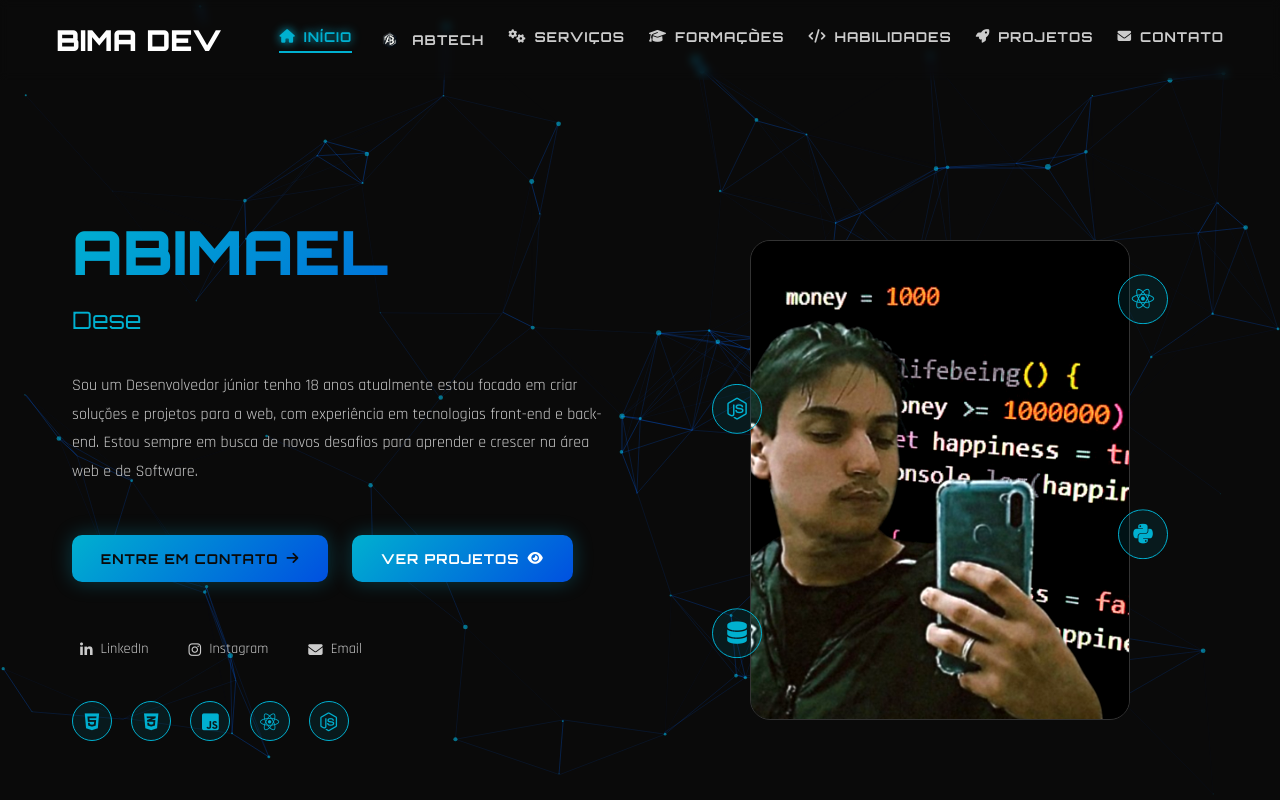
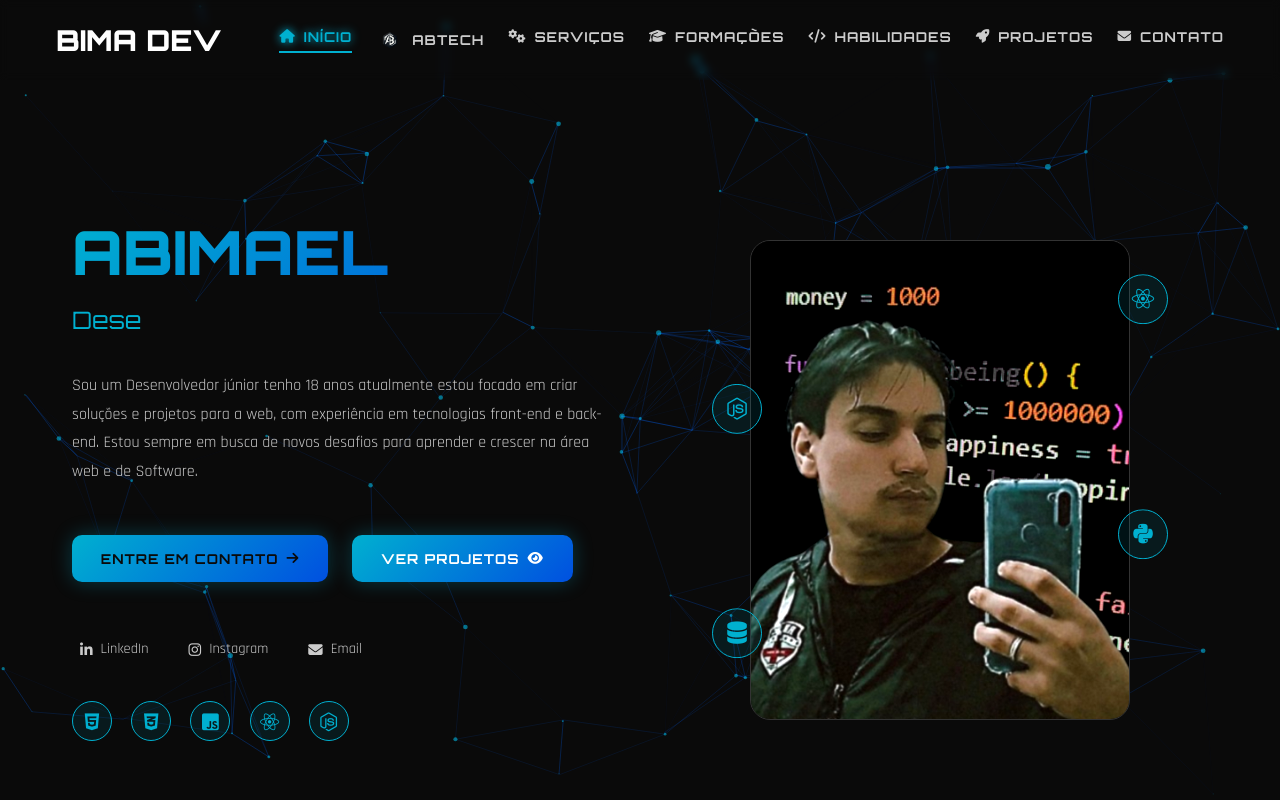
Before and after one commit to bimadevfull/abimaeldevfull, a plain HTML site: page dev bima/index.html in a window 1280 px wide. Shown: the top 800 px of the page. Drawn offline with nearby package versions, Linux system fonts and the light colour scheme.

Commit message:
Update index.html

```diff
--- a/dev bima/index.html
+++ b/dev bima/index.html
@@ -175,7 +175,7 @@
           <div class="home__image">
             <div class="image-container">
               <div class="hologram-effect">
-                <img src="img/bima3.png" alt="Abimael Dev" class="profile-img" />
+                <img src="img/bima4.png" alt="Abimael Dev" class="profile-img" />
                 <div class="hologram-lines"></div>
                 <div class="hologram-grid"></div>
               </div>
```
